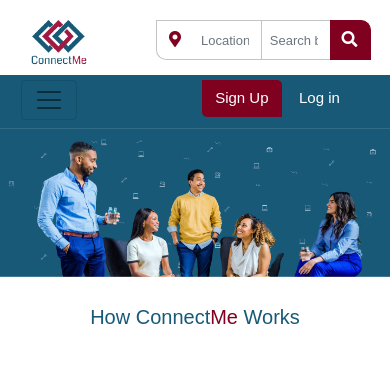
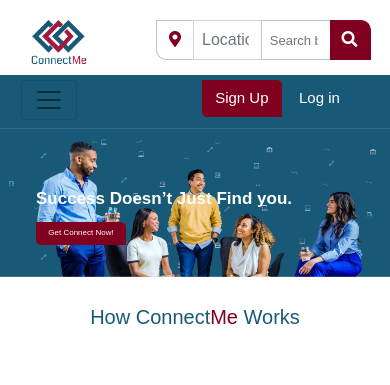
Before and after one commit to Mufasa4dev/connectME, a PHP site: page / in a window 390 px wide. Shown: the top 385 px of the page. Run offline with PHP 8.4, Linux system fonts and the light colour scheme; some libraries are stand-ins or nearby versions.

Commit message:
I made correction on the banner on the ladding page

```diff
--- a/css/style.css
+++ b/css/style.css
@@ -125,6 +125,7 @@
     font-size: 3vw;
     font-weight: bolder;
     color: white;
+    position: relative;
 }
 #signupbtn2 {
     background: #800020;
@@ -135,6 +136,29 @@
     border-top-left-radius: 0px;
     border-bottom-right-radius: 0px;
     border-top-right-radius: 10px;
+}
+.bannerTextBox {
+
+    width: 50%;
+    position: absolute;
+    top: 195px;
+    left: 125px;
+}
+.bannerText {
+    font-size: 40px;
+    line-height: 57px;
+    color: #FFFFFF;
+    margin-bottom: 40px;
+    font-weight: bolder;
+}
+.bannerTextBtn {
+    border: none;
+    width: 192px;
+    height: 45px;
+    background: #800020;
+    border-radius: 0px 5px;
+    color: #FFFFFF;
+    font-size: 18px;
 }
 /* END: Home Page Banner */
 
@@ -163,10 +187,12 @@
     height: auto;
     margin-top: 20px;
 }
-#ladyTextBox {
+.ladyTextBox2 {
+    padding-top: 97px;
+}
 
-}
-#ladyText {
+
+.ladyText {
     font-size: 30px;
 }
 .ladyLearn {
@@ -266,6 +292,7 @@
 /* START: Success stories */
 .storiesSection {
     margin-bottom: 1px;
+
 }
 .storiesImg {
   box-sizing: border-box;
@@ -279,6 +306,7 @@
     background: #175977;
     color: white;
     padding-top: 80px;
+
 }
 .storiesText {
     position: relative;
@@ -320,7 +348,7 @@
 footer {
     background: #175977;
     color: white;
-    padding-top: 20px;
+    padding-top: 50px;
     padding-left: 0px !important;
     padding-right: 0px !important;
 }
@@ -378,32 +406,7 @@
 .copyright a:hover {
     color: #800020;
 }
-/* .footernav {
-    width: 75%;
-    margin: auto;
-    text-align: center;
-}
-.sperate {
-    font-size: 1vw;
-}
 
-.footerlink {
-    display: inline-block;
-    font-size: 1vw;
-    width: 15%;
-
-}
-.footerlink a {
-    color: white;
-}
-.copyright {
-    margin-left: 10%;
-    font-size: 1vw;
-}
-.footerIcons {
-    float: right;
-    margin-right: 25px;
-} */
 
 
 @media screen and (max-width: 800px) {
@@ -421,6 +424,31 @@
 
     /* END:  Top Logo, Search Bar & Nav Bar  */
 
+    /* START: Banner */
+    .bannerTextBox {
+        width: 85%;
+        position: absolute;
+        top: 60px;
+        left: 36px;
+    }
+    .bannerText {
+        font-size: 17px;
+        line-height: 22px;
+        color: #FFFFFF;
+        margin-bottom: 8px;
+        font-weight: bold;
+    }
+    .bannerTextBtn {
+        border: none;
+        width: 90px;
+        height: 23px;
+        background: #800020;
+        border-radius: 0px 5px;
+        color: #FFFFFF;
+        font-size: 8px;
+    }
+    /* END: Banner */
+
     /* START: How ConnectMe Works */
     .hcwHead {
         font-size: 20px;
@@ -432,10 +460,14 @@
         height: 300px;
         text-align: center;
     }
-    #ladyText{
+    .ladyText{
         font-size: 20px;
-        margin-top: auto !important;
-        padding-top: auto !important;
+        margin-top: 15px !important;
+        padding-top: 15px !important;
+    }
+    .ladyTextBox2 {
+        padding-top: 20px;
+        padding-bottom: 15px;
     }
     .ladyLearn {
 
--- a/index.html
+++ b/index.html
@@ -20,7 +20,7 @@
                     <div class="topinput input-group">
                         <div class="input-group" id="inputbox">
                             <button type="button" class="btn" id="topmapbtn"><i class="fas fa-map-marker-alt"
-                                    style="color: #800020;"></i></button><input type="text" class="form-control"
+                                    style="color: #800020;"></i></button><input id="locationInputx" type="text" class="form-control"
                                 id="inputmapsearch" aria-label="Username" aria-describedby="basic-addon1"
                                 placeholder="Location">
                                 <input type="text" class="form-control" id="inputsearch" aria-label="Username"
@@ -49,13 +49,13 @@
                                         <a class="nav-link dropdown-toggle" data-toggle="dropdown" href="#">Find
                                             Job<span class="caret"></span></a>
                                         <ul class="dropdown-menu" style="background-color: #175977;">
-                                            <li><a href="#" style="font-size: 13px; padding-left: 5%;">Tech Base</a></li>
-                                            <li><a href="#" style="font-size: 13px; padding-left: 5%;">Craftmanship</a></li>
+                                            <li><a href="skills.html" style="font-size: 13px; padding-left: 5%;">Tech Base</a></li>
+                                            <li><a href="skills.html" style="font-size: 13px; padding-left: 5%;">Craftmanship</a></li>
                                         </ul>
                                     </span>
 
                                     <a class="nav-link" href="login.html"><span class="navtext2">Find Candidates</span> </a>
-                                    <a class="nav-link" href="login.html"><span class="navtext3">Resume Help</span> </a>
+                                    <a class="nav-link" href="login.html"><span class="navtext3">Interview Prep</span> </a>
                                     <a class="nav-link" href="skills.html"><span class="navtext">Skills</span></a>
                                     <a class="nav-link" href="login.html"><span class="navtext4">Career Advice</span> </a>
                                 </div>
@@ -75,9 +75,13 @@
 
         <!-- START: Home Page Banner -->
         <section id="bckgrd">
-            <div class="col-sm img-fluid" id="topbckgrd">
+            <div class="col-sm" id="topbckgrd">
                 <div id="connect">
                     <img class="img-fluid" src="./images/banneredited.png" alt="">
+                </div>
+                <div class="bannerTextBox">
+                    <div class="bannerText">Success Doesn’t Just Find you.</div>
+                    <button class="bannerTextBtn">Get Connect Now!</button>
                 </div>
             </div>
             <!-- END: Home Page Banner -->
@@ -92,34 +96,34 @@
                 <div class="row">
                     <div class="col-sm hcwicon">
                         <div class="row" style="margin-bottom: 15px;">
-                            <div class="col-sm" style="text-align: center;"><span><a href="#"><img src="./images/icons/share-post.png" alt="" class="img-fluid" max-width="100%" height="auto"></a></span></div>
+                            <div class="col-sm" style="text-align: center;"><span><img src="./images/icons/share-post.png" alt="" class="img-fluid" max-width="100%" height="auto"></span></div>
                         </div>
                         <div class="row">
-                            <div class="col-sm" style="text-align: center;"><a href=""><p class="connectText">Post Jobs and <br> choose recruiters</p></a></div>
+                            <div class="col-sm" style="text-align: center;"><p class="connectText">Post Jobs and <br> choose recruiters</p></div>
                         </div>
                     </div>
                     <div class="col-sm hcwicon">
                         <div class="row" style="margin-bottom: 15px;">
-                            <div class="col-sm" style="text-align: center;"><span><a href=""><img src="./images/icons/search.png" alt="" class="img-fluid" max-width="100%" height="auto"></i></a></span></div>
+                            <div class="col-sm" style="text-align: center;"><span><img src="./images/icons/search.png" alt="" class="img-fluid" max-width="100%" height="auto"></i></span></div>
                         </div>
                         <div class="row">
-                            <div class="col-sm" style="text-align: center;"><a href="#"><p class="connectText">Find open jobs <br> and internship</p></a></div>
+                            <div class="col-sm" style="text-align: center;"><p class="connectText">Find open jobs <br> and internship</p></div>
                         </div>
                     </div>
                     <div class="col-sm hcwicon">
                         <div class="row" style="margin-bottom: 15px;">
-                            <div class="col-sm" style="text-align: center;"><span><a href="#"><img src="./images/icons/knowledge.png" alt="" class="img-fluid" max-width="100%" height="auto"></i></a></span></div>
+                            <div class="col-sm" style="text-align: center;"><img src="./images/icons/knowledge.png" alt="" class="img-fluid" max-width="100%" height="auto"></i></span></div>
                         </div>
                         <div class="row">
-                            <div class="col-sm" style="text-align: center;"><a href="#"><p class="connectText">Learn a skill today <br> and get certified</p></a></div>
+                            <div class="col-sm" style="text-align: center;"><p class="connectText">Learn a skill today <br> and get certified</p></a></div>
                         </div>
                     </div>
                     <div class="col-sm hcwicon">
                         <div class="row" style="margin-bottom: 15px;">
-                            <div class="col-sm" style="text-align: center;"><span><a href="#"><img src="./images/icons/compass.png" alt="" class="img-fluid" max-width="100%" height="auto"></i></a></span></div>
+                            <div class="col-sm" style="text-align: center;"><span><img src="./images/icons/compass.png" alt="" class="img-fluid" max-width="100%" height="auto"></i></span></div>
                         </div>
                         <div class="row">
-                            <div class="col-sm" style="text-align: center;"><a href="#"><p class="connectText">Explore product <br> and services</p></a></div>
+                            <div class="col-sm" style="text-align: center;"><p class="connectText">Explore product <br> and services</p></div>
                         </div>
                     </div>
 
@@ -139,7 +143,7 @@
                             </div>
                             <div class="col-sm py-3 m-auto text-center" id="ladyTextBox">
                                 <div>
-                                    <span id="ladyText">Amazing job opportunities <br> at your fingertip.</span><br>
+                                    <span class="ladyText">Amazing job opportunities <br> at your fingertip.</span><br>
                                     <a href="login.html"><button class="btn" id="ladyBtn">Expore All</button></a>
                                 </div>
                             </div>
@@ -150,9 +154,9 @@
                                     alt="Lady Working on a computer">
                             </div>
 
-                            <div class="col-sm order-sm-first py-3 m-auto text-center pt-5" id="ladyTextBox">
-                                <div class="pt-5">
-                                    <span id="ladyText">Learn a skill and <br> get certified.</span><br>
+                            <div class="col-sm order-sm-first  m-auto text-center ladyTextBox2">
+                                <div class="">
+                                    <span class="ladyText" id="ladylearnTextx">Learn a skill and <br> get certified.</span><br>
                                     <a href="login.html"><button class="btn" id="ladyBtn">Get Started</button></a>
                                 </div>
                             </div>
@@ -178,33 +182,49 @@
                     <div class="col-sm">
                         <div class="col-sm tbucText">
                             <span class="tbucTextHead">The Benefit of Using ConnectMe</span><br><br>
-                            <p>They are numerous! We provide a platform for all to help them upgrade their professional & vocational skills and get them connected to opportunities.</p>
+                            <p>They are numerous! We provide a platform for all to help them upgrade their professional
+                                & vocational skills and get them connected to opportunities.</p>
 
                             <div class="row scrollTextHead">
-                                <div class="col-1 tbucback"><img src="./images/icons/back.png" alt="" class="tbucscrollicon" id="tbucPrevious"></div>
+                                <div class="col-1 tbucback"><img src="./images/icons/back.png" alt=""
+                                        class="tbucscrollicon" id="tbucPrevious"></div>
                                 <div class="col-sm scrollText">
                                     <div class="tbucbox" id="tbucDisplay1">
-                                    <h4><img src="./images/icons/see.png" alt="" class="tbucicon"> We <span>see jobs</span> before you
+                                        <h4><img src="./images/icons/see.png" alt="" class="tbucicon"> We <span>see
+                                                jobs</span> before you
                                             do.</h4>
-                                    <p class="tbucsmalltext">Get job match/referrals with desired employers/SMEs.</p>
-                                    <h4><img src="./images/icons/smart-key.png" alt="" class="tbucicon"> Access <span>exclusive research
+                                        <p class="tbucsmalltext">Get job match/referrals with desired employers/SMEs.
+                                        </p>
+                                        <h4><img src="./images/icons/smart-key.png" alt="" class="tbucicon"> Access
+                                            <span>exclusive research
                                                 on employers</span></h4>
-                                    <p class="tbucsmalltext">You can be found easily by your potential employers.</p>
+                                        <p class="tbucsmalltext">You can be found easily by your potential employers.
+                                        </p>
                                     </div>
                                     <div class="tbucbox" id="tbucDisplay2">
-                                        <h4><img src="./images/icons/Vectornewx1.png" alt="" class="tbucicon"> We <span>guide you through</span> creating a profile that employers <span>would find appealing.</span></h4>
-                                        <p class="tbucsmalltext">Get professional CV review and interview preparation.</p>
-                                        <h4><img src="./images/icons/presentationx.png" alt="" class="tbucicon"> Access <span>exclusive trainings both in</span> tech <span>and</span> vocational skills</h4>
-                                        <p class="tbucsmalltext">Get trained to become a trainer; that in turns make you an employer of labour.</p>
+                                        <h4><img src="./images/icons/Vectornewx1.png" alt="" class="tbucicon"> We
+                                            <span>guide you through</span> creating a profile that employers <span>would
+                                                find appealing.</span></h4>
+                                        <p class="tbucsmalltext">Get professional CV review and interview preparation.
+                                        </p>
+                                        <h4><img src="./images/icons/presentationx.png" alt="" class="tbucicon"> Access
+                                            <span>exclusive trainings both in</span> tech <span>and</span> vocational
+                                            skills</h4>
+                                        <p class="tbucsmalltext">Get trained to become a trainer; that in turns make you
+                                            an employer of labour.</p>
                                     </div>
                                     <div class="tbucbox" id="tbucDisplay3">
                                         <h4><img src="./images/icons/see.png" alt="" class="tbucicon">Get noticed</h4>
-                                            <p class="tbucsmalltext">Find your desired potential employees through our proficiency test.</p>
-                                            <h4><img src="./images/icons/certificationxx.png" alt="" class="tbucicon"><span>Get certified</span></h4>
-                                            <p class="tbucsmalltext">Acquire skills while seeking to be employed and get certified.</p>
+                                        <p class="tbucsmalltext">Find your desired potential employees through our
+                                            proficiency test.</p>
+                                        <h4><img src="./images/icons/certificationxx.png" alt=""
+                                                class="tbucicon"><span>Get certified</span></h4>
+                                        <p class="tbucsmalltext">Acquire skills while seeking to be employed and get
+                                            certified.</p>
                                     </div>
                                 </div>
-                                <div class="col-1 tbucnext"><a href="#"><img src="./images/icons/next.png" alt="" id="tbucNext"></a></div>
+                                <div class="col-1 tbucnext"><a href="#"><img src="./images/icons/next.png" alt=""
+                                            id="tbucNext"></a></div>
                             </div>
 
                         </div>
@@ -236,7 +256,7 @@
         </section>
 
             <!-- START: Success stories -->
-        <section class="storiesSection">
+        <section class="storiesSection mb-1">
             <div class="container">
                 <div class="row">
                     <div class="col-sm-4 storiesImg">
@@ -328,8 +348,8 @@
                                     <a href="#">Blog</a>
                                     <a href="skills.html">Courses</a>
                                     <a href="contact.html">Contact Us</a>
-                                    <a href="#">FAQ</a>
-                                    <a href="#">Resource Center</a>
+                                    <a href="">FAQ</a>
+                                    <a href="">Resource Center</a>
                                 </div>
                             </div>
                         </div>
```
Lines whose indentation alone changed are shown as unchanged.
